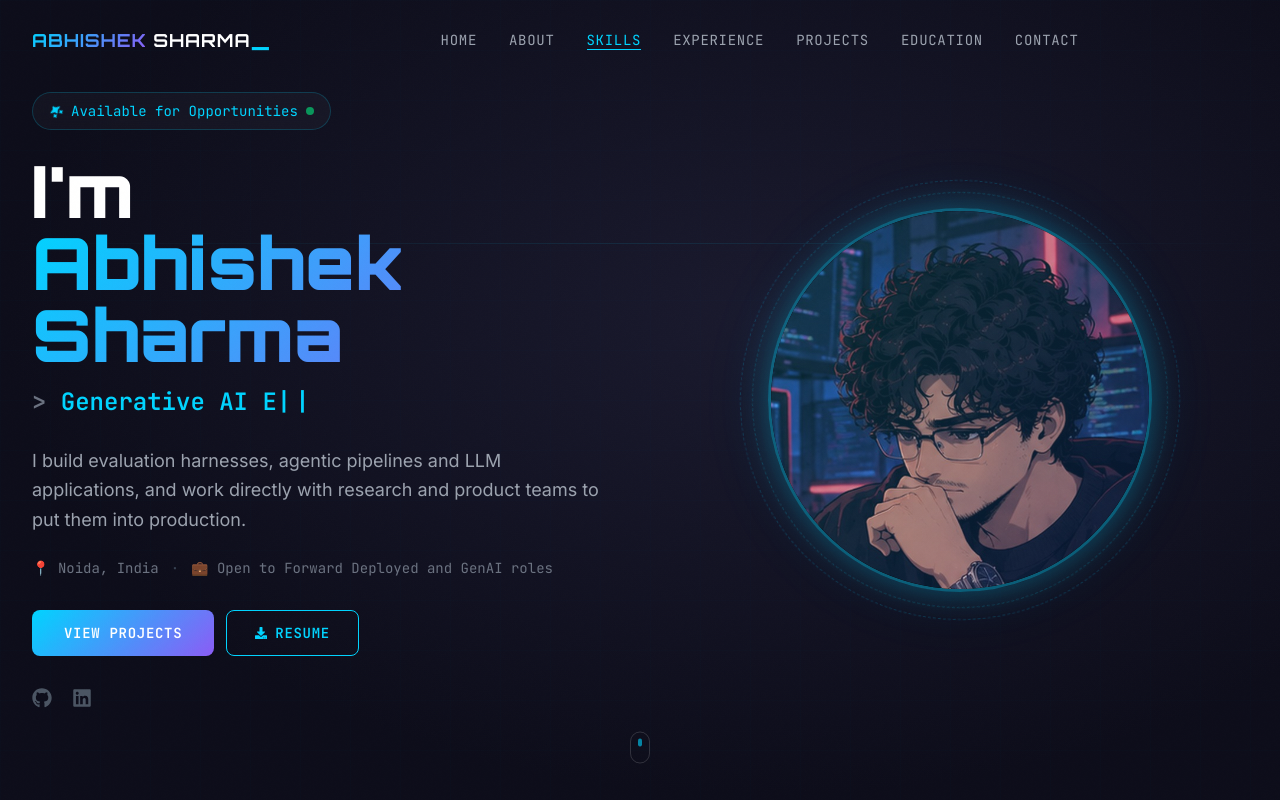
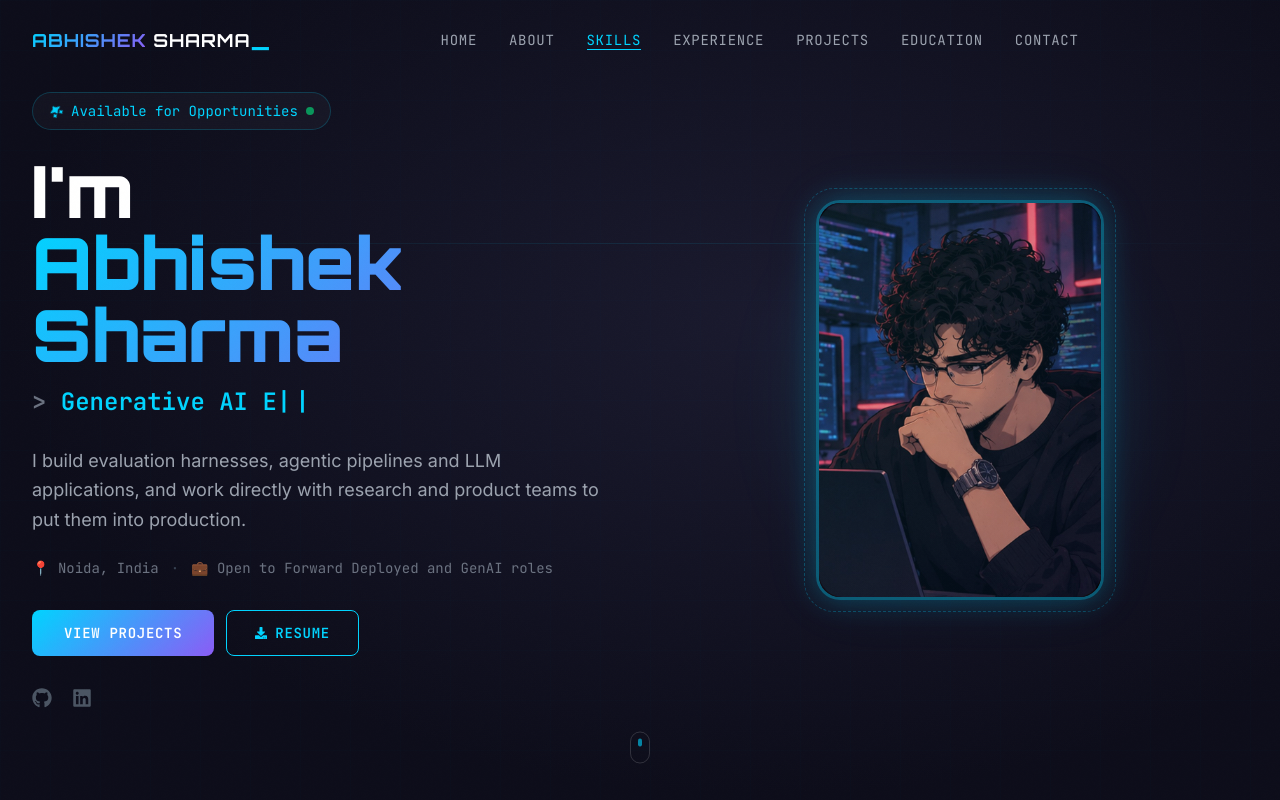
Before and after one commit to abhiishek-sharma/Portfolio, a React (Vite) app: page / in a window 1280 px wide. Shown: the top 800 px of the page. Built offline with nearby package versions, Linux system fonts and the light colour scheme.

Commit message:
Show the full portrait in a rounded card instead of a head-only circle

```diff
--- a/src/sections/Hero.jsx
+++ b/src/sections/Hero.jsx
@@ -59,18 +59,6 @@ const MOODS = [
         theme: { primary: "#ffd60a", secondary: "#00ff88" }, // Yellow / Green
     },
 ];
-
-// ── Spin ring decoration ─────────────────────────────────────
-const SpinRing = ({ color, size, speed, reverse }) => (
-    <div
-        className="absolute rounded-full border border-dashed pointer-events-none"
-        style={{
-            inset: `-${size}px`,
-            borderColor: `${color}30`,
-            animation: `spin ${speed}s linear ${reverse ? "reverse" : ""} infinite`,
-        }}
-    />
-);
 
 // ============================================================
 // HERO COMPONENT
@@ -252,13 +240,12 @@ const Hero = () => {
                         <div className="relative">
                             {/* Outer atmosphere glow */}
                             <div
-                                className="absolute -inset-8 rounded-full blur-2xl opacity-20 transition-all duration-700"
+                                className="absolute -inset-8 rounded-[3rem] blur-2xl opacity-20 transition-all duration-700"
                                 style={{ background: `radial-gradient(circle, ${mood.color}, transparent 70%)` }}
                             />
 
                             {/* Spinning decorative rings */}
-                            <SpinRing color={mood.color} size={16} speed={12} reverse={false} />
-                            <SpinRing color={mood.color} size={28} speed={20} reverse={true} />
+                            <div className="absolute -inset-3 rounded-[1.9rem] border border-dashed pointer-events-none" style={{ borderColor: `${mood.color}40` }} />
 
                             {/* Photo circle */}
                             <motion.div
@@ -266,7 +253,7 @@ const Hero = () => {
                                 initial={{ scale: 0.92, opacity: 0 }}
                                 animate={{ scale: 1, opacity: 1 }}
                                 transition={{ duration: 0.35 }}
-                                className="relative w-72 h-72 md:w-96 md:h-96 rounded-full overflow-hidden"
+                                className="relative w-64 md:w-72 aspect-[406/564] rounded-3xl overflow-hidden"
                                 style={{
                                     border: `3px solid ${mood.color}60`,
                                     boxShadow: `0 0 30px ${mood.color}40, 0 0 60px ${mood.color}15`,
@@ -274,7 +261,7 @@ const Hero = () => {
                             >
                                 {/* Gradient ring border — animated */}
                                 <div
-                                    className={`absolute inset-0 rounded-full bg-gradient-to-br ${mood.ring} opacity-20 z-10 pointer-events-none`}
+                                    className={`absolute inset-0 rounded-3xl bg-gradient-to-br ${mood.ring} opacity-10 z-10 pointer-events-none`}
                                 />
 
                                 {/* ── Actual profile photo ── */}
@@ -282,7 +269,7 @@ const Hero = () => {
                                     <img
                                         src={personal.photoUrl}
                                         alt={personal.name}
-                                        className="w-full h-full object-cover object-top"
+                                        className="w-full h-full object-cover object-center"
                                         onError={() => setImgError(true)}
                                     />
                                 ) : (
```
Also changed, not shown: public/profile.jpg.
